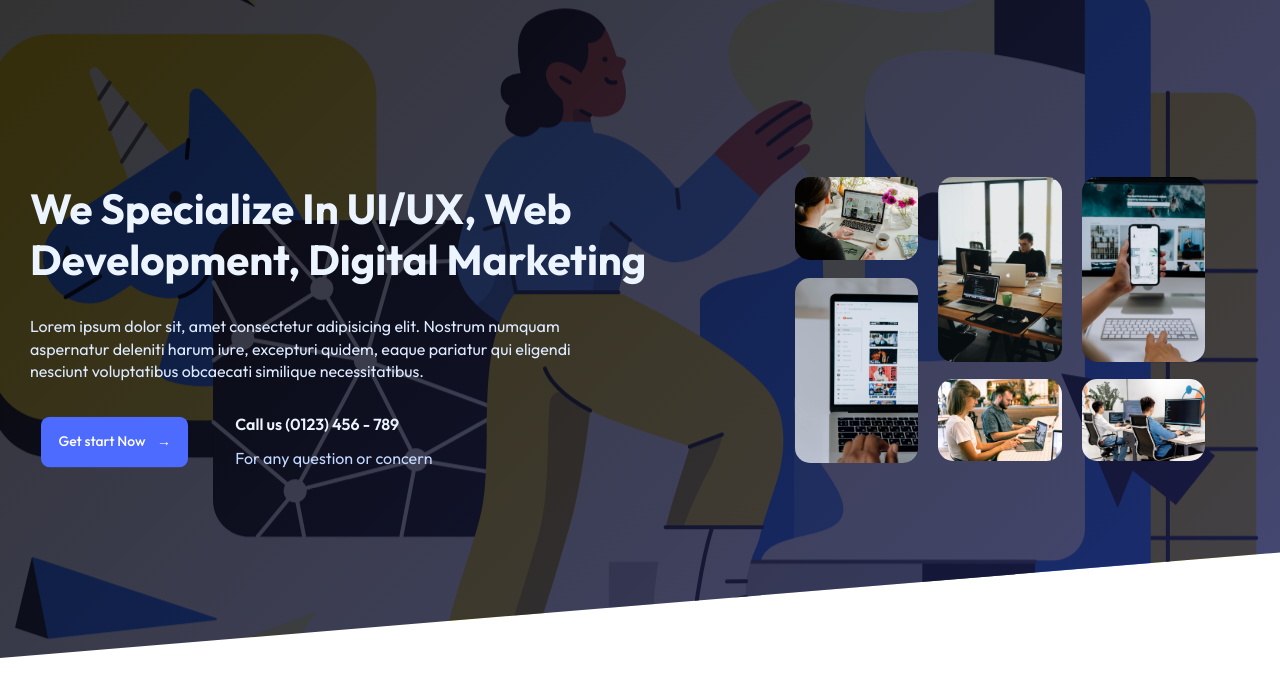
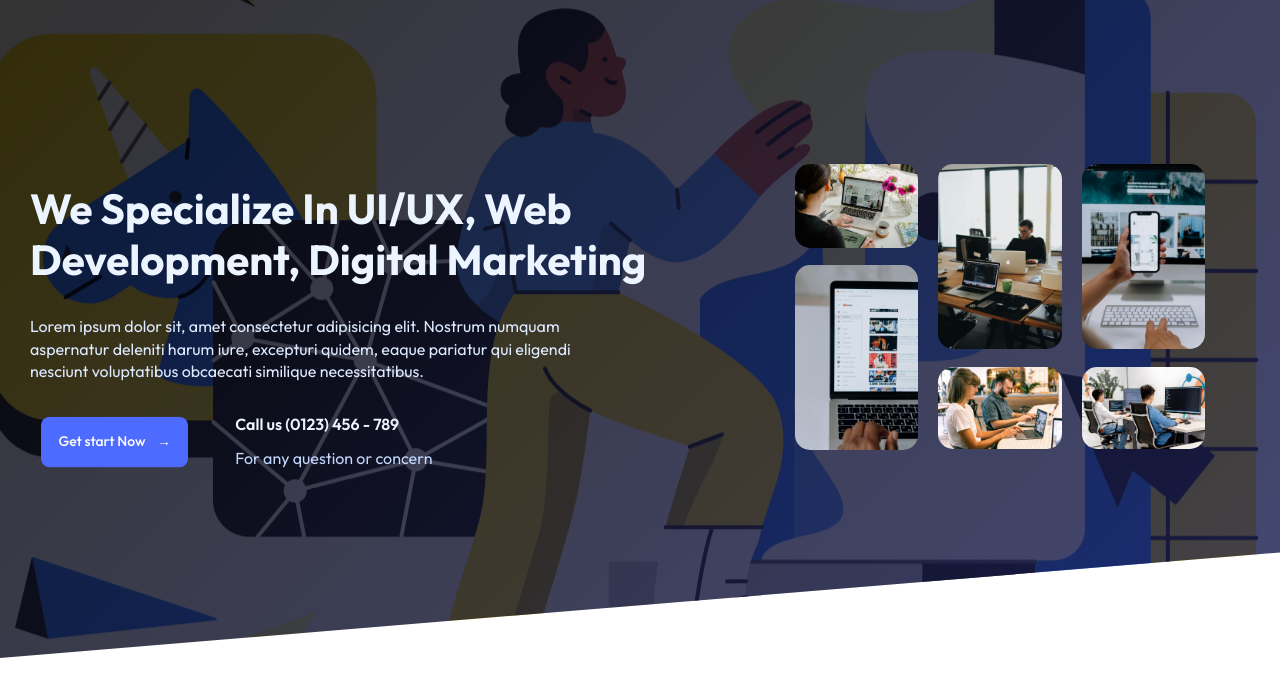
Before and after one commit to indunil-jay/Sparkify, a website built with Parcel: page index.html in a window 1280 px wide. Shown: the part 102-797 px from the top of the page. Built offline with nearby package versions, Linux system fonts and the light colour scheme.

Commit message:
render masnory grid using js

```diff
--- /dev/null
+++ b/images/index.ts
@@ -0,0 +1,16 @@
+//@ts-nocheck
+import msgallery1 from "./hero-gallery/1.jpg";
+import msgallery2 from "./hero-gallery/2.jpg";
+import msgallery3 from "./hero-gallery/3.jpg";
+import msgallery4 from "./hero-gallery/4.jpg";
+import msgallery5 from "./hero-gallery/5.jpg";
+import msgallery6 from "./hero-gallery/6.jpg";
+
+export {
+  msgallery1,
+  msgallery2,
+  msgallery3,
+  msgallery4,
+  msgallery5,
+  msgallery6,
+};
--- a/index.html
+++ b/index.html
@@ -63,19 +63,19 @@
   </header>
 
   <!-- main -->
-  <main class="main">
-    <section class="section__hero">
+  <main class="main" aria-roledescription="web application main content goes inside this main.">
+    <section class="section__hero" aria-label="hero section website landing part.">
       <div class="hero__wrapper">
-         <div class="hero__background">
-              <img src="./images/bg.svg" alt="mobile-hero"  / >
+         <div class="hero__background" aria-label="main bacground image in landing part.">
+              <img src="./images/bg.svg" alt="mobile-hero"  />
           </div>
-          <div class="hero__overlay"></div>
+          <div class="hero__overlay" aria-label="works as overlay to the main background image">&nbsp;</div>
       <div class="hero">
 
         <div class="hero__details">
           <div class="hero__details__box">
 
-            <h1 class="heading--1 hero__heading">
+            <h1 class="heading--1 hero__heading" aria-label="main website title">
               We Specialize In UI/UX, Web Development, Digital Marketing
             </h1>
             <p class="paragraph--1 hero__text">
@@ -85,7 +85,7 @@
               obcaecati similique necessitatibus.
             </p>
             <div class="hero__cta">
-              <a href="#" class="hero__callbtn btn--fill btn--primary">
+              <a href="#" class="hero__callbtn btn--fill btn--primary" role="button">
                 Get start Now
                 <span class="hero__arrow"> &rarr;</span>
               </a>
@@ -100,24 +100,7 @@
         <div class="hero__gallery">
 
           <div class="hero__masonary" aria-label="mansory grid gallery">
-            <div class="hero__image__box">
-              <img src="./images/hero-gallery/3.jpg" alt="mansory gallary image-1" />
-            </div>
-            <div class="hero__image__box">
-              <img src="./images/hero-gallery/5.jpg" alt="mansory gallary image-2" />
-            </div>
-            <div class="hero__image__box">
-              <img src="./images/hero-gallery/6.jpg" alt="mansory gallary image-3" />
-            </div>
-            <div class="hero__image__box">
-              <img src="./images/hero-gallery/4.jpg" alt="mansory gallary image-4" />
-            </div>
-            <div class="hero__image__box">
-              <img src="./images/hero-gallery/2.jpg" alt="mansory gallary image-5" />
-            </div>
-            <div class="hero__image__box">
-              <img src="./images/hero-gallery/1.jpg" alt="mansory gallary image-6" />
-            </div>
+           &nbsp;
           </div>
         </div>
       </div>
--- /dev/null
+++ b/src/components/masonryGallery.ts
@@ -0,0 +1,16 @@
+import { masonaryGallery } from "../constants/data";
+
+const galleryContainer =
+  document.querySelector<HTMLDivElement>(".hero__masonary")!;
+
+export const renderMasnoryGallery = () => {
+  const galleryItemList = masonaryGallery
+    .map((item) => {
+      return `<div class="hero__image__box">
+              <img src=${item.imagePath} alt=${item.name} />
+            </div>`;
+    })
+    .join(" ");
+
+  galleryContainer.insertAdjacentHTML("afterbegin", galleryItemList);
+};
--- a/src/constants/data.ts
+++ b/src/constants/data.ts
@@ -1,4 +1,12 @@
-import { NavigationTypes } from "./types";
+import {
+  msgallery1,
+  msgallery2,
+  msgallery3,
+  msgallery4,
+  msgallery5,
+  msgallery6,
+} from "../../images";
+import { MasonryGalleryType, NavigationTypes } from "./types";
 
 export const navigation: NavigationTypes[] = [
   {
@@ -34,3 +42,36 @@ export const navigation: NavigationTypes[] = [
     isMobile: true,
   },
 ];
+
+export const masonaryGallery: MasonryGalleryType[] = [
+  {
+    id: 1,
+    imagePath: msgallery3,
+    name: "mansory gallary image-1",
+  },
+  {
+    id: 2,
+    imagePath: msgallery5,
+    name: "mansory gallary image-2",
+  },
+  {
+    id: 3,
+    imagePath: msgallery6,
+    name: "mansory gallary image-3",
+  },
+  {
+    id: 4,
+    imagePath: msgallery4,
+    name: "mansory gallary image-4",
+  },
+  {
+    id: 5,
+    imagePath: msgallery2,
+    name: "mansory gallary image-5",
+  },
+  {
+    id: 4,
+    imagePath: msgallery1,
+    name: "mansory gallary image-6",
+  },
+];
--- a/src/constants/types.ts
+++ b/src/constants/types.ts
@@ -4,3 +4,9 @@ export type NavigationTypes = {
   url: string;
   isMobile?: boolean;
 };
+
+export type MasonryGalleryType = {
+  id: number;
+  imagePath: string;
+  name: string;
+};
--- a/src/index.ts
+++ b/src/index.ts
@@ -1,5 +1,6 @@
 import { renderDesktopNavigation } from "./components/desktopnav";
 import { handleHover, handleToggleClick } from "./components/header";
+import { renderMasnoryGallery } from "./components/masonryGallery";
 import { renderMobileNavigation } from "./components/mobilenav";
 
 export const toggleOpenBtn = document.querySelector<HTMLButtonElement>(
@@ -22,3 +23,5 @@ headerParent.addEventListener("mouseout", (e: Event) => handleHover(e, 1));
 renderMobileNavigation();
 //render dekstop dynamically
 renderDesktopNavigation();
+//render masnory gallery in hero
+renderMasnoryGallery();
--- a/tsconfig.json
+++ b/tsconfig.json
@@ -1,4 +1,5 @@
 {
+  "include": ["src/**/*", "images/**/*"],
   "compilerOptions": {
     /* Visit https://aka.ms/tsconfig to read more about this file */
 
@@ -26,7 +27,7 @@
 
     /* Modules */
     "module": "commonjs" /* Specify what module code is generated. */,
-    "rootDir": "./src" /* Specify the root folder within your source files. */,
+    // "rootDir": "./src" /* Specify the root folder within your source files. */,
     // "moduleResolution": "node10",                     /* Specify how TypeScript looks up a file from a given module specifier. */
     // "baseUrl": "./",                                  /* Specify the base directory to resolve non-relative module names. */
     // "paths": {},                                      /* Specify a set of entries that re-map imports to additional lookup locations. */
```
